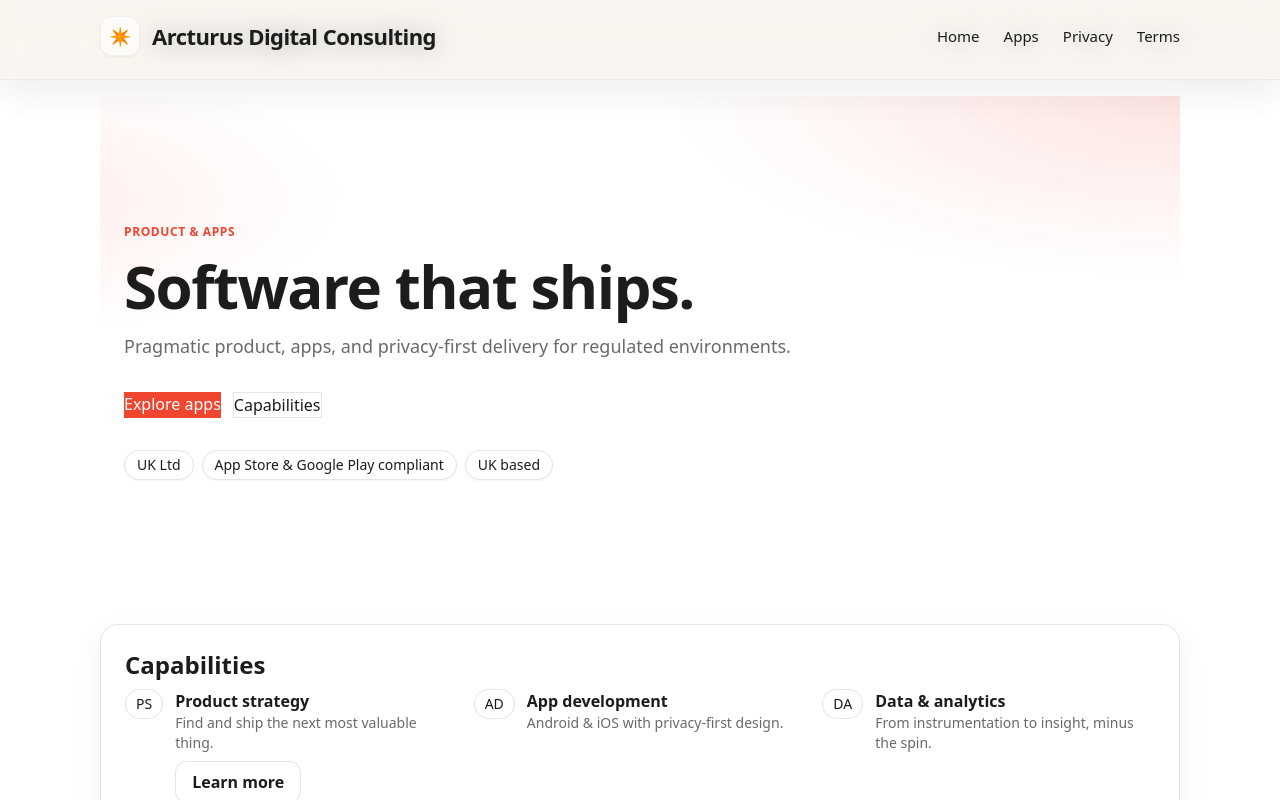
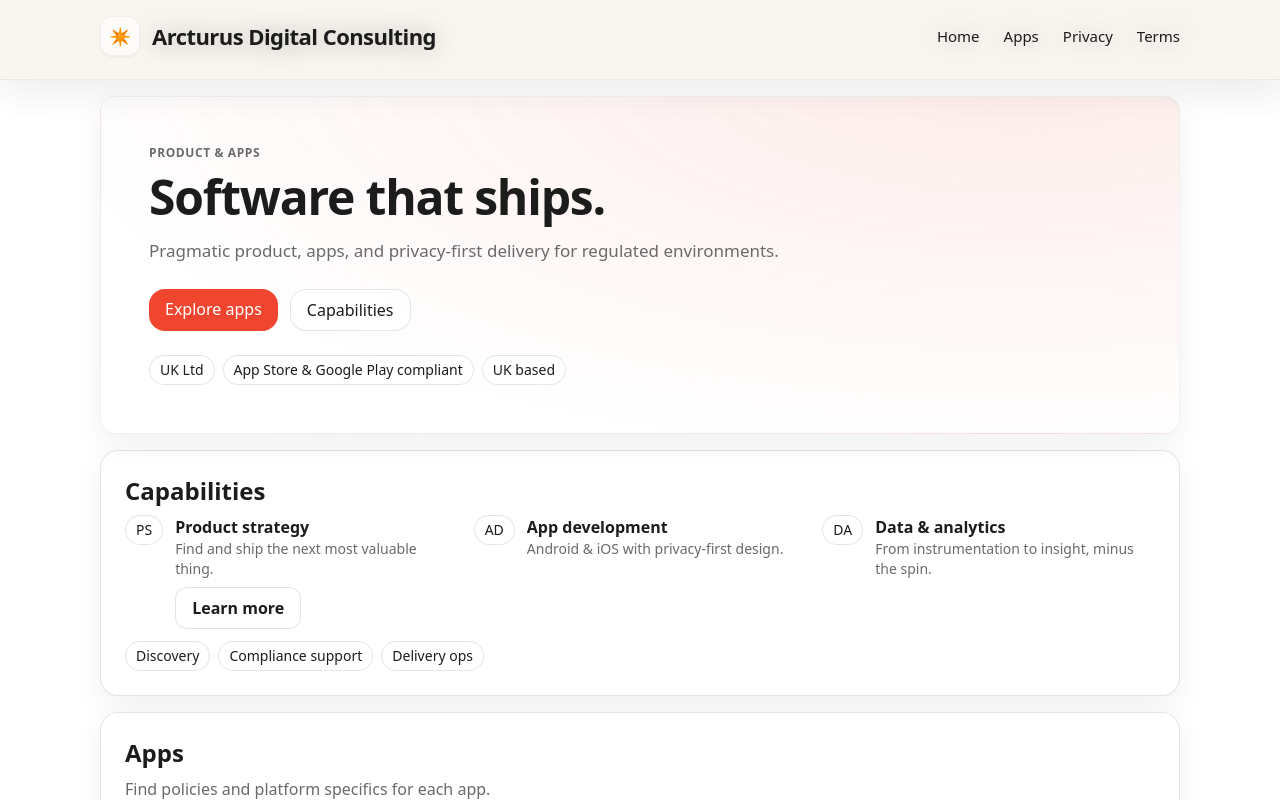
Before and after one commit to repinfaust/arcturusdc.github.io, a Next.js app: page / in a window 1280 px wide. Shown: the top 800 px of the page. Built offline with nearby package versions, Linux system fonts and the light colour scheme.

Commit message:
Update Hero.jsx

```diff
--- a/src/components/Hero.jsx
+++ b/src/components/Hero.jsx
@@ -1,31 +1,48 @@
-import Link from 'next/link';
+export default function Hero({
+  eyebrow = 'Product & Apps',
+  heading = 'Software that ships.',
+  subtext = 'Pragmatic product, apps, and privacy-first delivery for regulated environments.',
+  ctas = [
+    { href: '/apps', label: 'Explore apps', variant: 'primary' },
+    { href: '/#capabilities', label: 'Capabilities', variant: 'ghost' },
+  ],
+}) {
+  return (
+    <section
+      className="relative overflow-hidden rounded-2xl border border-black/5 bg-white/70 shadow-soft"
+      style={{
+        background: 'radial-gradient(1000px 400px at 85% -10%, rgba(240,69,47,0.10), transparent)',
+      }}
+    >
+      <div className="p-8 md:p-12">
+        <p className="text-xs font-semibold uppercase tracking-wider text-muted">{eyebrow}</p>
+        <h1 className="mt-3 max-w-2xl text-4xl font-extrabold leading-tight tracking-tight md:text-5xl">
+          {heading}
+        </h1>
+        <p className="mt-4 max-w-2xl text-[17px] leading-7 text-muted">{subtext}</p>
 
-export default function Hero() {
-  return (
-    <section className="relative overflow-hidden">
-      <div className="absolute inset-0 -z-10 bg-[radial-gradient(80%_60%_at_100%_0%,rgba(240,69,47,0.14),transparent_60%),radial-gradient(60%_50%_at_-10%_20%,rgba(240,69,47,0.10),transparent_55%)]" />
-      <div className="max-w-6xl mx-auto px-4 md:px-6 py-24 md:py-32">
-        <p className="text-xs uppercase tracking-wider text-brand font-semibold mb-4">Product & Apps</p>
-        <h1 className="text-4xl md:text-6xl font-extrabold tracking-tight">Software that ships.</h1>
-        <p className="mt-4 max-w-2xl text-lg text-muted">
-          Pragmatic product, apps, and privacy-first delivery for regulated environments.
-        </p>
-
-        <div className="mt-8 flex flex-wrap gap-3">
-          <Link href="/apps" className="btn-primary">Explore apps</Link>
-          <Link href="/product-strategy" className="btn-secondary">Capabilities</Link>
+        <div className="mt-6 flex flex-wrap gap-3">
+          {ctas.map((c) => (
+            <a
+              key={c.label}
+              href={c.href}
+              className={
+                c.variant === 'primary'
+                  ? 'rounded-2xl bg-brand px-4 py-2 text-white shadow-sm transition hover:opacity-90'
+                  : 'rounded-2xl border border-black/10 bg-white/70 px-4 py-2 text-ink transition hover:bg-white'
+              }
+            >
+              {c.label}
+            </a>
+          ))}
         </div>
 
-        <div className="mt-8 flex flex-wrap gap-2">
-          <Badge>UK Ltd</Badge>
-          <Badge>App Store & Google Play compliant</Badge>
-          <Badge>UK based</Badge>
+        <div className="mt-6 flex flex-wrap gap-2">
+          <span className="badge">UK Ltd</span>
+          <span className="badge">App Store & Google Play compliant</span>
+          <span className="badge">UK based</span>
         </div>
       </div>
     </section>
   );
 }
-
-function Badge({ children }) {
-  return <span className="px-3 py-1 rounded-full text-sm bg-white border border-neutral-200 shadow-sm">{children}</span>;
-}
```
